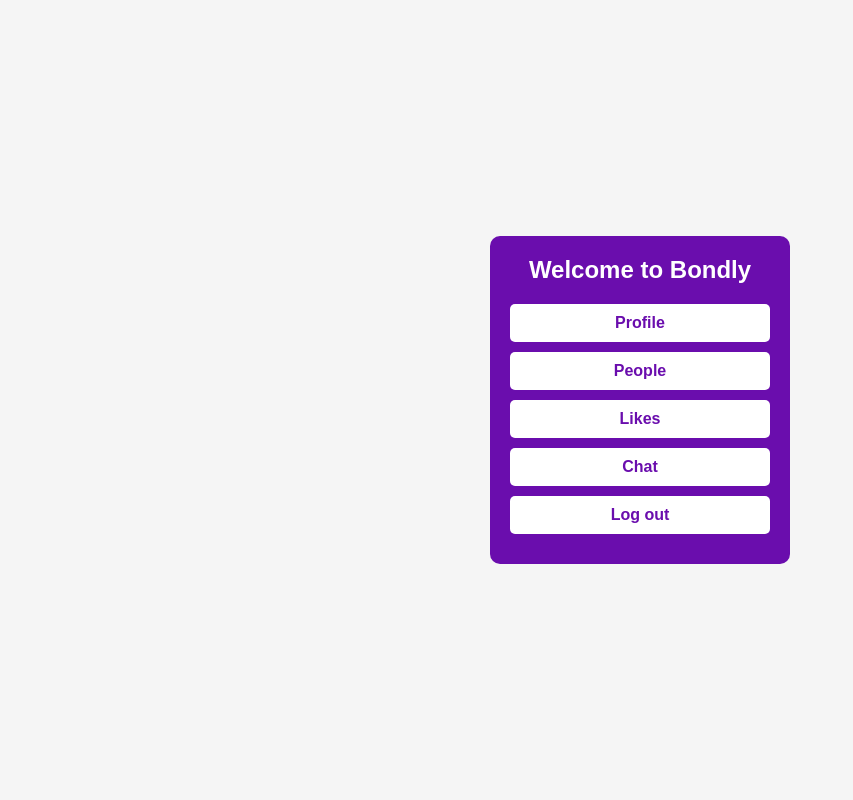
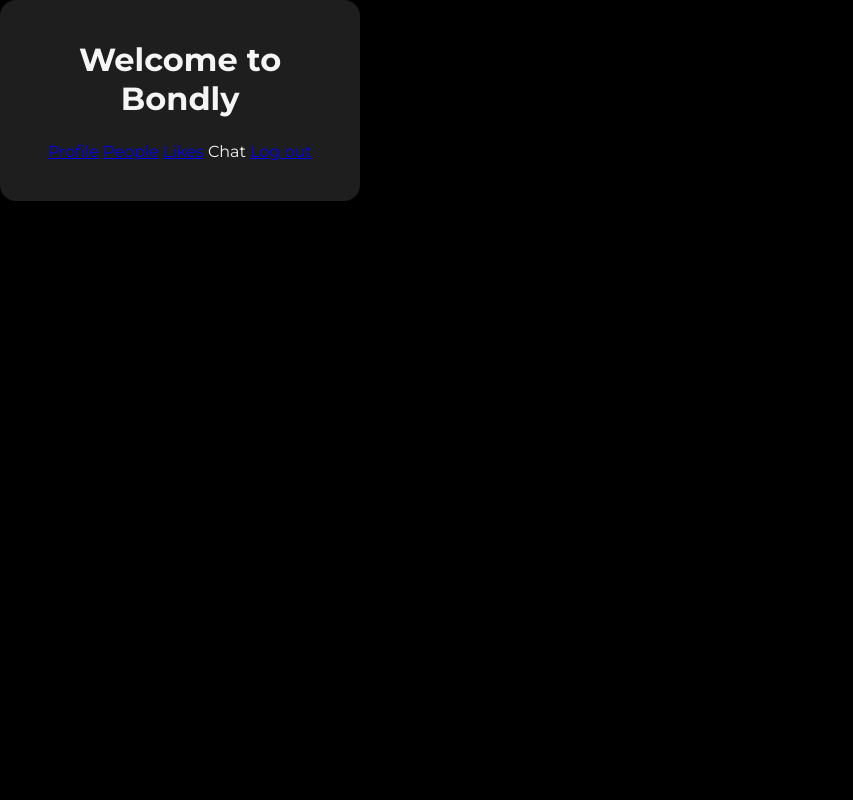
Before and after one commit to Mohannad612/TruckTrek, a Flask app: template templates/home.html in a window 1280 px wide. Shown: the whole page, without its empty margins (0-853 px from the left). Run offline with Flask 3, Linux system fonts and the light colour scheme; the template is opened without the code that fills it, so the values that code supplies are empty.

Commit message:
Add files via upload

```diff
--- a/Main tab/static/styles.css
+++ b/Main tab/static/styles.css
@@ -1,97 +1,114 @@
-/* Universal styles */
+@import url('https://fonts.googleapis.com/css2?family=Montserrat:ital,wght@0,100..900;1,100..900&display=swap');
+
 * {
     margin: 0;
     padding: 0;
     box-sizing: border-box;
-    font-family: 'Arial', sans-serif;
+    font-family: 'Montserrat', sans-serif;
 }
 
+
 body {
-    background-color: #f5f5f5;
-    color: #333; /* Ensure text color is consistent across the body */
+    background: black;
+    color: #f5f5f5;
+    font-family: 'Montserrat', sans-serif;
+}
+
+
+body.login-page {
     display: flex;
     justify-content: center;
     align-items: center;
     height: 100vh;
+    margin: 0;
 }
 
-/* Container styles */
 .container {
-    text-align: center;
-    background-color: #6A0DAD;
-    border-radius: 10px;
-    padding: 20px;
-    width: 300px;
-}
-
-/* Header styles */
-.header h1 {
-    font-size: 24px;
-    margin-bottom: 20px;
-    color: #fff; /* Ensure header text color contrasts well with background */
-}
-
-/* Button styles */
-.btn {
-    display: block;
-    background-color: #fff;
-    color: #6A0DAD;
-    text-decoration: none;
-    padding: 10px 20px;
-    border-radius: 5px;
-    margin: 10px 0;
-    font-weight: bold;
-    transition: background-color 0.3s, color 0.3s;
-}
-
-.btn:hover {
-    background-color: #9b30ff;
-    color: #fff;
-}
-
-/* Main container for larger layout */
-.main-container {
-    max-width: 960px;
-    margin: 0 auto;
-    padding: 20px;
-}
-
-/* Heading styles */
-h1, h2 {
-    color: #6a1b9a;
+    background-color: #1e1e1e;
+    border-radius: 16px;
+    box-shadow: 0 8px 16px rgba(0, 0, 0, 0.5);
+    padding: 40px;
+    max-width: 360px;
+    width: 100%;
     text-align: center;
 }
 
-/* Likes section styles */
-.likes-section {
-    margin-bottom: 30px;
+h1 {
+    font-size: 32px;
+    margin-bottom: 24px;
+    color: #f5f5f5;
+}
+/* a {
+    display: block;
+    margin-top: 10px;
+    font-size: 14px;
+    color: #ddd;
+    text-decoration: none;
+    transition: color 0.3s ease;
+} */
+
+/* a:hover {
+    color: #fff;
+} */
+
+/* Home page styling */
+/* body.home-page {
+    display: flex;
+    flex-direction: column;
+    justify-content: center;
+    align-items: center;
+    height: 100vh;
+    text-align: center;
+    margin: 0;
 }
 
-/* Profile card styles */
-.profile-cards {
-    display: flex;
-    flex-wrap: wrap;
-    justify-content: space-around;
+.home-container {
+    background-color: #1e1e1e;
+    border-radius: 12px;
+    box-shadow: 0 8px 16px rgba(0, 0, 0, 0.5);
+    padding: 40px;
+    max-width: 400px;
+    width: 100%;
 }
 
-.profile-card {
-    background-color: #fff;
-    border: 1px solid #ddd;
-    border-radius: 10px;
-    overflow: hidden;
+h1 {
+    font-size: 36px;
+    margin-bottom: 20px;
+    color: #f5f5f5;
+} */
+
+/* a {
+    background-color: #007bff;
+    color: #fff;
+    font-size: 18px;
+    padding: 15px 30px;
+    border-radius: 8px;
+    text-decoration: none;
+    transition: background 0.3s ease, transform 0.3s ease;
     margin: 10px;
-    width: 200px;
-    text-align: center;
-    box-shadow: 0 4px 6px rgba(0, 0, 0, 0.1);
+    display: inline-block;
 }
 
-.profile-card img {
-    width: 100%;
-    height: auto;
-    border-bottom: 1px solid #ddd;
+a:hover {
+    background-color: #0056b3;
+    transform: translateY(-2px);
 }
 
-.profile-card p {
-    padding: 10px;
-    color: #333;
+a:active {
+    background-color: #004494;
+} */
+*::-webkit-scrollbar {
+    width: 10px;
 }
+
+*::-webkit-scrollbar-track {
+    background: #1e1e1e;
+}
+
+*::-webkit-scrollbar-thumb {
+    background: #333;
+}
+
+*::-webkit-scrollbar-thumb:hover {
+    background: #555;
+}
```
